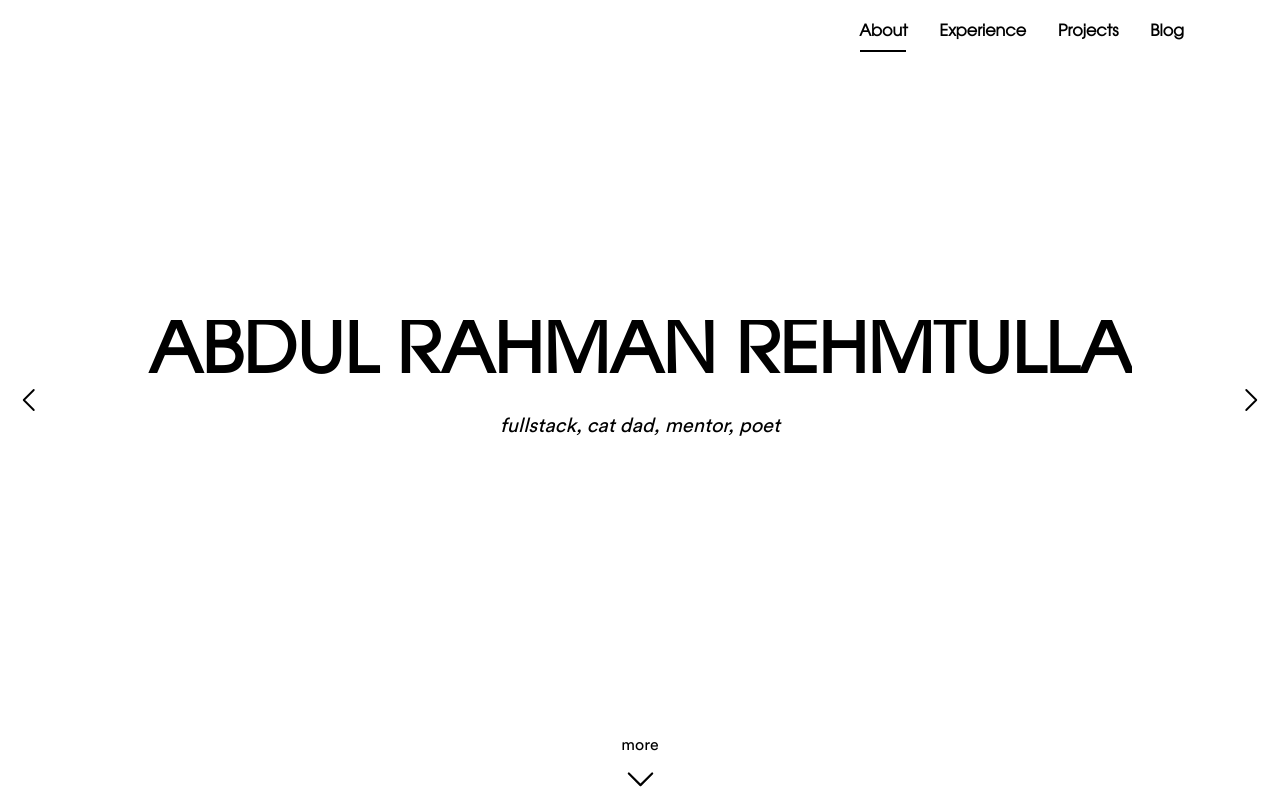
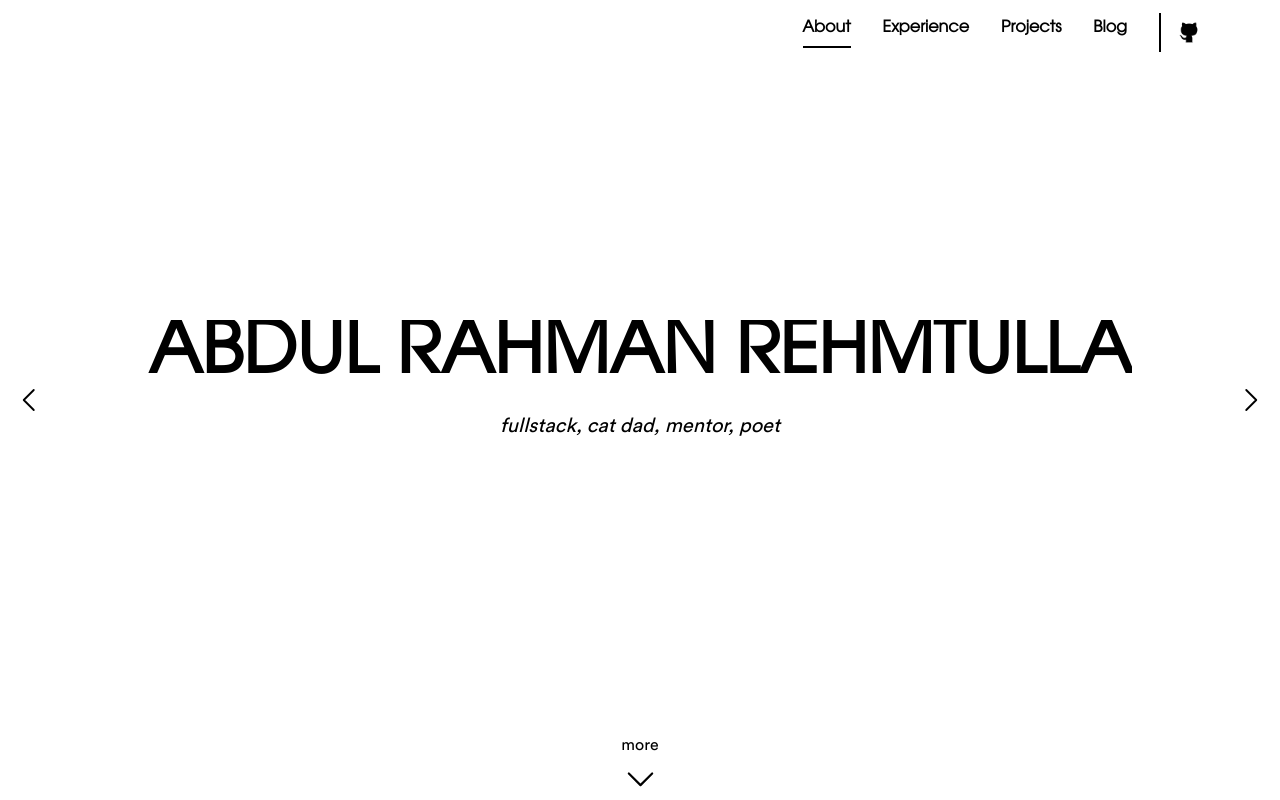
Before and after one commit to bijuice/portfolio-v2, a Next.js app: page / in a window 1280 px wide. Built offline with nearby package versions, Linux system fonts and the light colour scheme.

Commit message:
Added Github link to Navbar

```diff
--- a/components/layout/Navbar.tsx
+++ b/components/layout/Navbar.tsx
@@ -3,6 +3,8 @@ import getRelativeCoordinates from "@/utilities/getRelativeCoordinates";
 import { useEffect, useRef, useState } from "react";
 import { motion } from "framer-motion";
 import categories from "@/data/categories";
+import Link from "next/link";
+import Image from "next/image";
 
 const navigationVariants = {
   initial: {
@@ -10,15 +12,6 @@ const navigationVariants = {
   },
   hover: {
     y: -3,
-  },
-};
-
-const barVariants = {
-  initial: {
-    opacity: 0,
-  },
-  hover: {
-    opacity: 1,
   },
 };
 
@@ -53,7 +46,7 @@ export default function Navbar({
 
   return (
     <nav
-      className=" fixed top-0  right-0 w-full  z-20 flex justify-end px-20 py-4  bg-white items-center avant-garde"
+      className=" fixed top-0  right-0 w-full  z-20 flex justify-end px-20  h-16  bg-white items-center avant-garde"
       style={{
         color: color,
       }}
@@ -99,6 +92,16 @@ export default function Navbar({
           </motion.button>
         ))}
       </motion.div>
+
+      <div className="h-fit flex items-center ml-4 pl-4   border-l-2  border-black">
+        <Link
+          className="  border-black  py-2"
+          href="https://github.com/bijuice"
+          target="_blank"
+        >
+          <Image src="/icons/github.png" width={23} height={23} alt="github" />
+        </Link>
+      </div>
     </nav>
   );
 }
```
